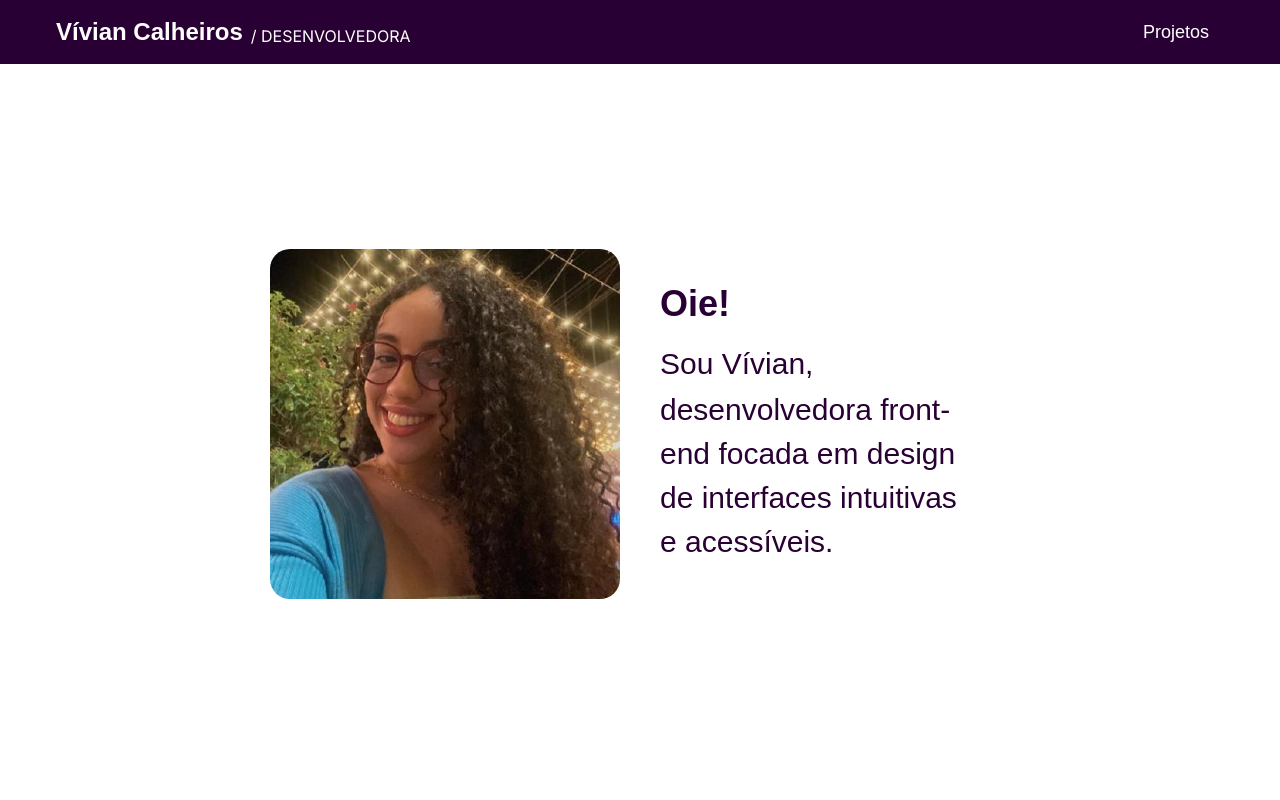
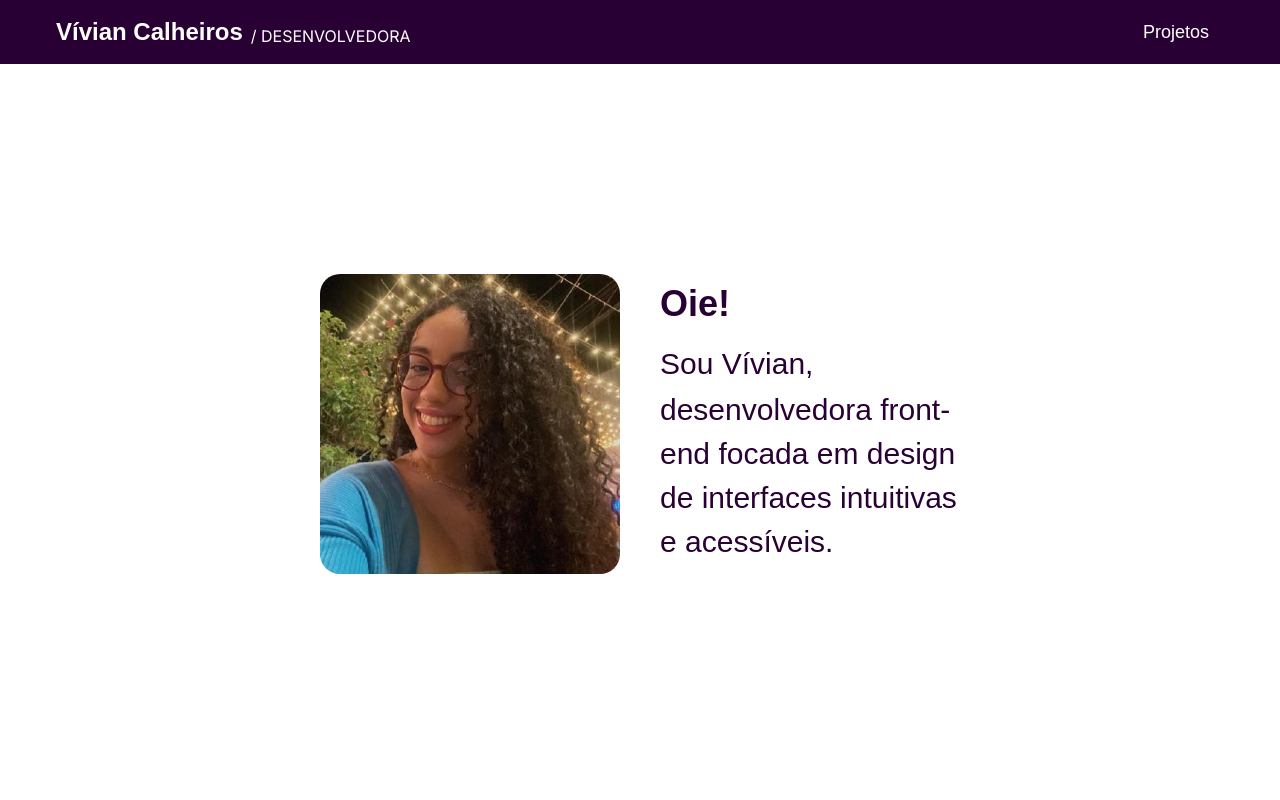
Before and after one commit to viviancalheiros/portfolio, a Next.js app: page / in a window 1280 px wide. Shown: the top 800 px of the page. Built offline with nearby package versions, Linux system fonts and the light colour scheme; a web font is replaced by a local one.

Commit message:
:dizzy: reveal added

```diff
--- a/app/page.tsx
+++ b/app/page.tsx
@@ -1,42 +1,53 @@
 import Image from 'next/image';
+import Reveal from '@/components/Reveal';
 
 export default function Home() {
   return (
-    <div className='w-full'>
+    <div className='w-full overflow-x-clip'>
       <div className="w-full h-screen -mt-10 flex flex-col md:flex-row items-center gap-10">
         <div className="w-1/2 flex items-center justify-end">
-          <div className='rounded-xl'>
+          <Reveal direction="left">
               <Image
                 src="/home/me.jpg"
                 alt="Foto de Vívian"
-              width={350} height={350}
-              style={{ borderRadius: "20px", }}
+                width={300}
+                height={300}
+                style={{ borderRadius: "20px" }}
               />
-          </div>
+          </Reveal>
         </div>
         <div className="w-4/5 md:w-1/2 flex flex-col justify-left text-purple-dark">
+          <Reveal direction="right">
             <p className="text-3xl md:text-4xl mb-4 font-semibold">Oie!</p>
             <p className="text-2xl/11 md:text-3xl/12">Sou Vívian,</p>
             <p className="text-xl/9 md:w-1/2 md:text-3xl/11">desenvolvedora front-end focada em design de interfaces intuitivas e acessíveis.</p>
+          </Reveal>
         </div>
       </div>
       <div className='w-full flex flex-col items-center'>
         <div className="w-4/5 md:w-2/3 flex flex-col md:flex-row mb-12">
           <div className='md:w-1/4'>
+            <Reveal direction='left'>
               <p className="text-2xl/11 font-semibold mb-4">
                 QUEM SOU EU?
               </p>
+            </Reveal>
           </div>
           <div className='md:w-3/4'>
+            <Reveal direction='right'>
               <p className="text-lg/8 text-justify">Estudante de Ciência da Computação, técnica em Desenvolvimento de Sistemas e apaixonada por unir design e tecnologia.</p>
               <p className="text-lg/8 text-justify">Tenho experiência com desenvolvimento web e atualmente estou aprofundando meus conhecimentos em Next.js, Laravel e desenvolvimento de APIs, com foco em me tornar uma desenvolvedora full stack.</p>
+            </Reveal>
           </div>
         </div>
         <div className='w-4/5 md:w-2/3 flex flex-col md:flex-row mb-12'>
           <div className='md:w-1/4'>
+            <Reveal direction='left'>
               <p className="text-2xl/11 font-semibold mb-4">TRAJETÓRIA</p>
+            </Reveal>
           </div>
           <ul className="text-lg/8 md:w-3/4">
+            <Reveal direction='right'>
               <li>2020 - Formação técnica</li>
               <p className="text-base text-gray-500 mb-2">Início do curso técnico em Desenvolvimento de Sistemas no Instituto Federal de Alagoas.</p>
               <li>2022 - Primeira experiência profissional</li>
@@ -47,6 +58,7 @@ export default function Home() {
               <p className="text-base text-gray-500 mb-2">Atuação como bolsista na residência em TIC - Easy/Brisa/UFAL.</p>
               <li>2025 - atual - Estagiária full-stack</li>
               <p className="text-base text-gray-500">Experiência em desenvolvimento de sistemas utilizando Laravel e Blade, correção de bugs e manutenção e otimização de consultas SQL.</p>
+            </Reveal>
           </ul>
         </div>
       </div>
--- /dev/null
+++ b/components/Reveal.tsx
@@ -0,0 +1,41 @@
+
+'use client';
+
+import { motion } from 'motion/react';
+import type { ReactNode } from 'react';
+
+type RevealProps = {
+  children: ReactNode;
+  delay?: number;
+  direction?: 'up' | 'left' | 'right';
+  className?: string;
+};
+
+export default function Reveal({
+  children,
+  delay = 0,
+  direction = 'up',
+  className = '',
+}: RevealProps) {
+  const directions = {
+    up: { x: 0, y: 30 },
+    left: { x: -30, y: 0 },
+    right: { x: 30, y: 0 },
+  };
+
+  return (
+    <motion.div
+      className={className}
+      initial={{ opacity: 0, ...directions[direction] }}
+      whileInView={{ opacity: 1, x: 0, y: 0 }}
+      viewport={{ once: true, amount: 0.2 }}
+      transition={{
+        duration: 1,
+        delay,
+        ease: 'easeOut',
+      }}
+    >
+      {children}
+    </motion.div>
+  );
+}
```
Lines whose indentation alone changed are shown as unchanged.
